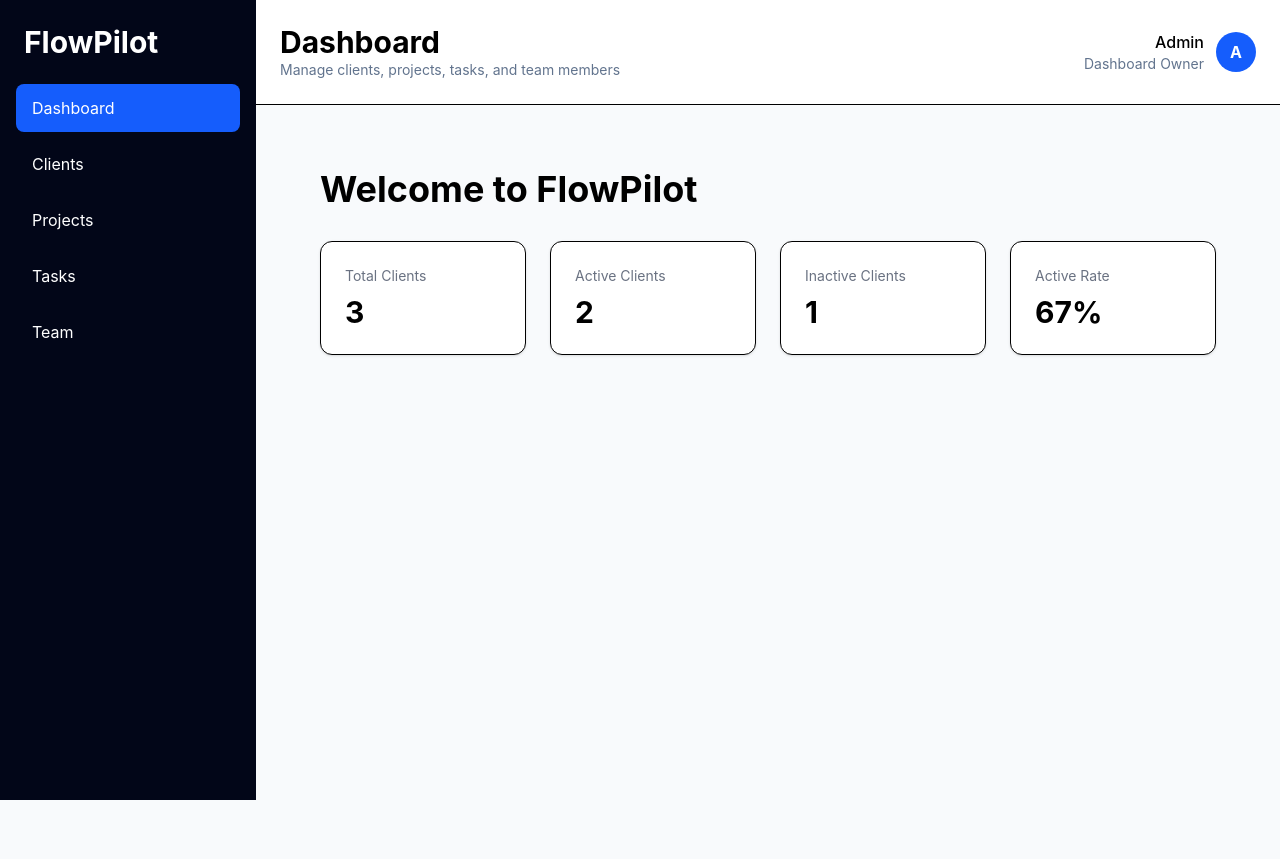
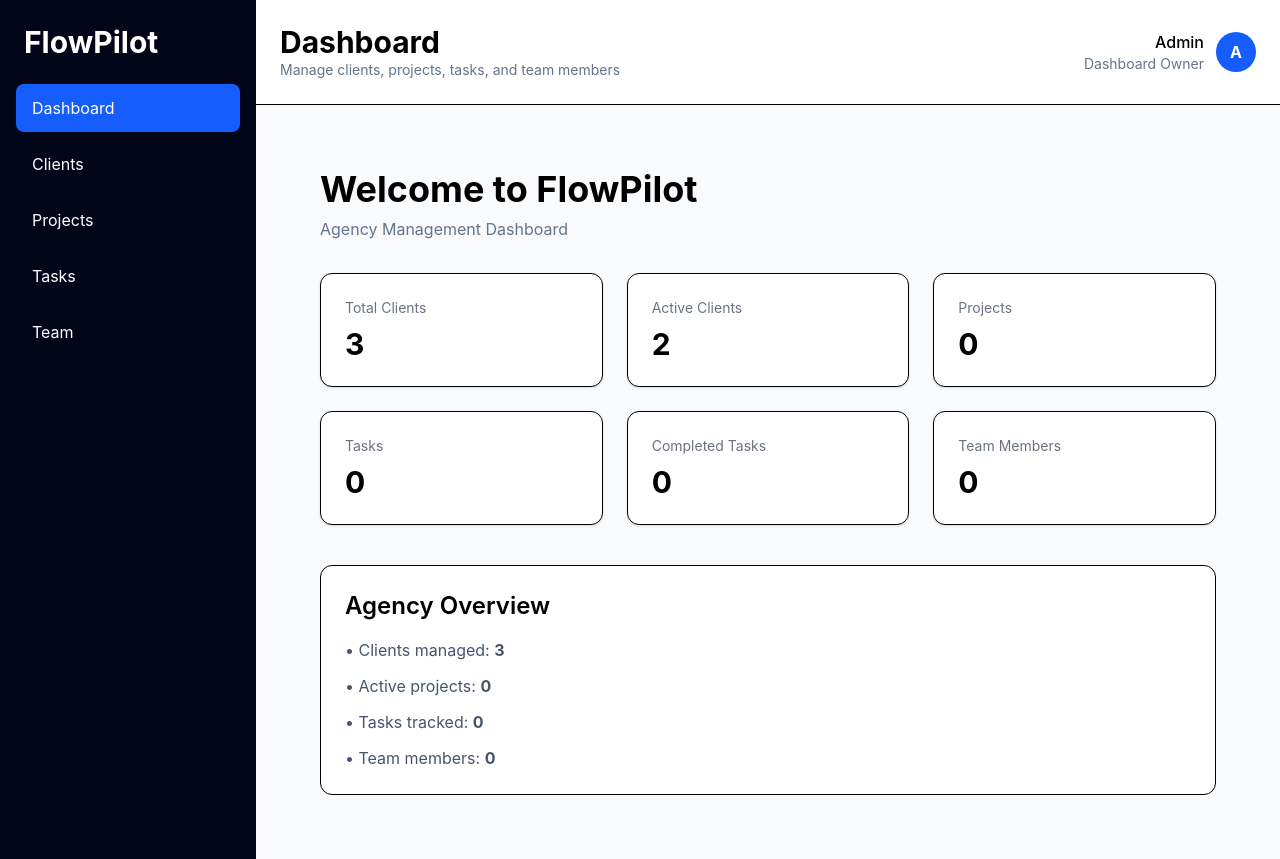
Before and after one commit to vick-tory1/techjobsagency, a React (Vite) app: page / in a window 1280 px wide. Before the commit the page ends 800 px from the top, so only its background shows below. Built offline with nearby package versions, Linux system fonts and the light colour scheme.

Commit message:
Build dashboard analytics

```diff
--- a/src/pages/Dashboard.tsx
+++ b/src/pages/Dashboard.tsx
@@ -2,6 +2,26 @@ import { useMemo } from "react";
 import Card from "../components/ui/Card";
 import { clients as initialClients } from "../data/clients";
 import type { Client } from "../types/client";
+
+type Project = {
+  id: string;
+  name: string;
+  client: string;
+  status: "Active" | "Completed";
+};
+
+type Task = {
+  id: string;
+  title: string;
+  assignee: string;
+  status: "Pending" | "Completed";
+};
+
+type TeamMember = {
+  id: string;
+  name: string;
+  role: string;
+};
 
 export default function Dashboard() {
   const clientList: Client[] = useMemo(() => {
@@ -13,6 +33,39 @@ export default function Dashboard() {
       : initialClients;
   }, []);
 
+  const projects: Project[] = useMemo(() => {
+    const savedProjects =
+      localStorage.getItem(
+        "flowpilot-projects"
+      );
+
+    return savedProjects
+      ? JSON.parse(savedProjects)
+      : [];
+  }, []);
+
+  const tasks: Task[] = useMemo(() => {
+    const savedTasks =
+      localStorage.getItem(
+        "flowpilot-tasks"
+      );
+
+    return savedTasks
+      ? JSON.parse(savedTasks)
+      : [];
+  }, []);
+
+  const team: TeamMember[] = useMemo(() => {
+    const savedTeam =
+      localStorage.getItem(
+        "flowpilot-team"
+      );
+
+    return savedTeam
+      ? JSON.parse(savedTeam)
+      : [];
+  }, []);
+
   const totalClients =
     clientList.length;
 
@@ -21,31 +74,38 @@ export default function Dashboard() {
       (client) => client.status === "Active"
     ).length;
 
-  const inactiveClients =
-    clientList.filter(
-      (client) => client.status === "Inactive"
+  const totalProjects =
+    projects.length;
+
+  const totalTasks =
+    tasks.length;
+
+  const completedTasks =
+    tasks.filter(
+      (task) =>
+        task.status === "Completed"
     ).length;
 
-  const activeRate =
-    totalClients === 0
-      ? "0%"
-      : `${Math.round(
-          (activeClients / totalClients) * 100
-        )}%`;
+  const totalTeamMembers =
+    team.length;
 
   return (
-    <main className="p-8">
-      <h1 className="mb-8 text-4xl font-bold">
+    <main className="p-4 md:p-8">
+      <h1 className="mb-2 text-3xl font-bold md:text-4xl">
         Welcome to FlowPilot
       </h1>
+
+      <p className="mb-8 text-slate-500">
+        Agency Management Dashboard
+      </p>
 
       <section
         className="
           grid
           gap-6
           grid-cols-1
-          md:grid-cols-2
-          xl:grid-cols-4
+          sm:grid-cols-2
+          xl:grid-cols-3
         "
       >
         <Card
@@ -59,14 +119,52 @@ export default function Dashboard() {
         />
 
         <Card
-          title="Inactive Clients"
-          value={String(inactiveClients)}
+          title="Projects"
+          value={String(totalProjects)}
         />
 
         <Card
-          title="Active Rate"
-          value={activeRate}
+          title="Tasks"
+          value={String(totalTasks)}
         />
+
+        <Card
+          title="Completed Tasks"
+          value={String(completedTasks)}
+        />
+
+        <Card
+          title="Team Members"
+          value={String(totalTeamMembers)}
+        />
+      </section>
+
+      <section className="mt-10 rounded-xl border bg-white p-6">
+        <h2 className="mb-4 text-2xl font-semibold">
+          Agency Overview
+        </h2>
+
+        <div className="space-y-3 text-slate-600">
+          <p>
+            • Clients managed:{" "}
+            <strong>{totalClients}</strong>
+          </p>
+
+          <p>
+            • Active projects:{" "}
+            <strong>{totalProjects}</strong>
+          </p>
+
+          <p>
+            • Tasks tracked:{" "}
+            <strong>{totalTasks}</strong>
+          </p>
+
+          <p>
+            • Team members:{" "}
+            <strong>{totalTeamMembers}</strong>
+          </p>
+        </div>
       </section>
     </main>
   );
```
